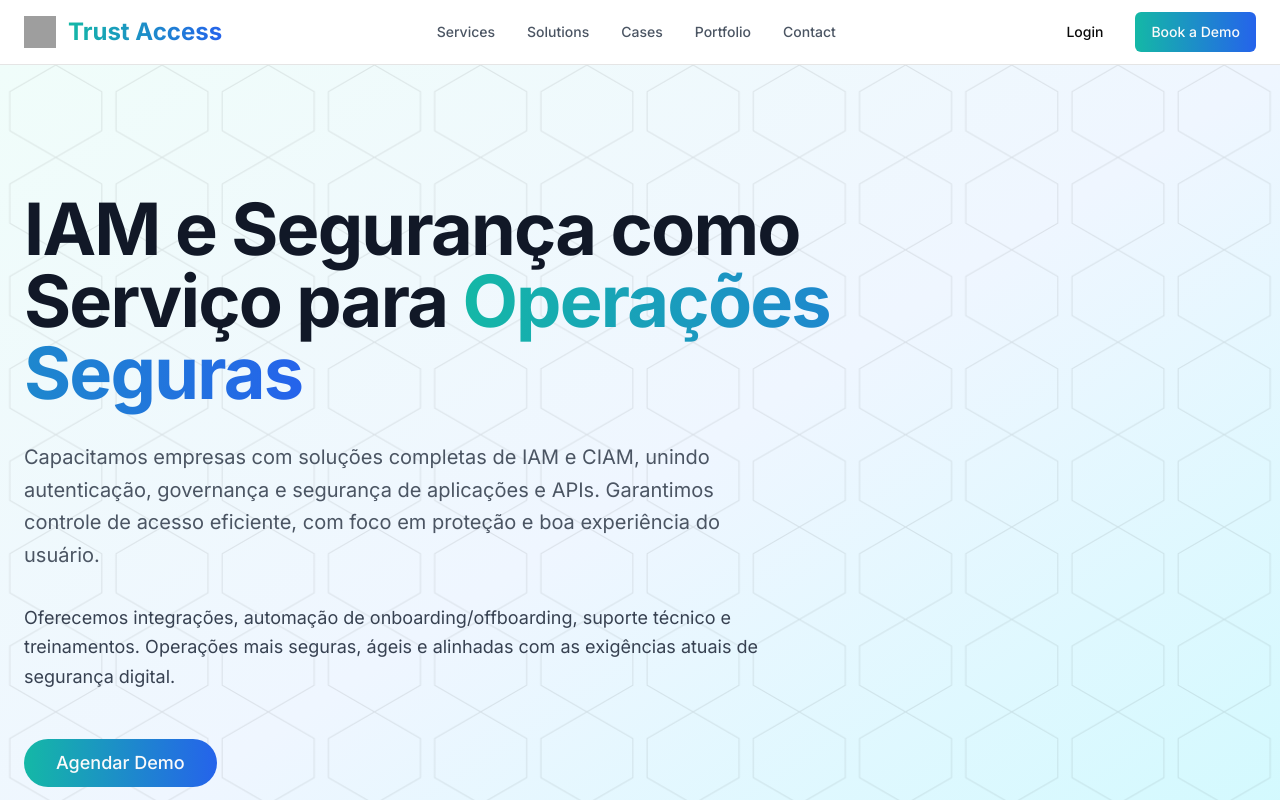
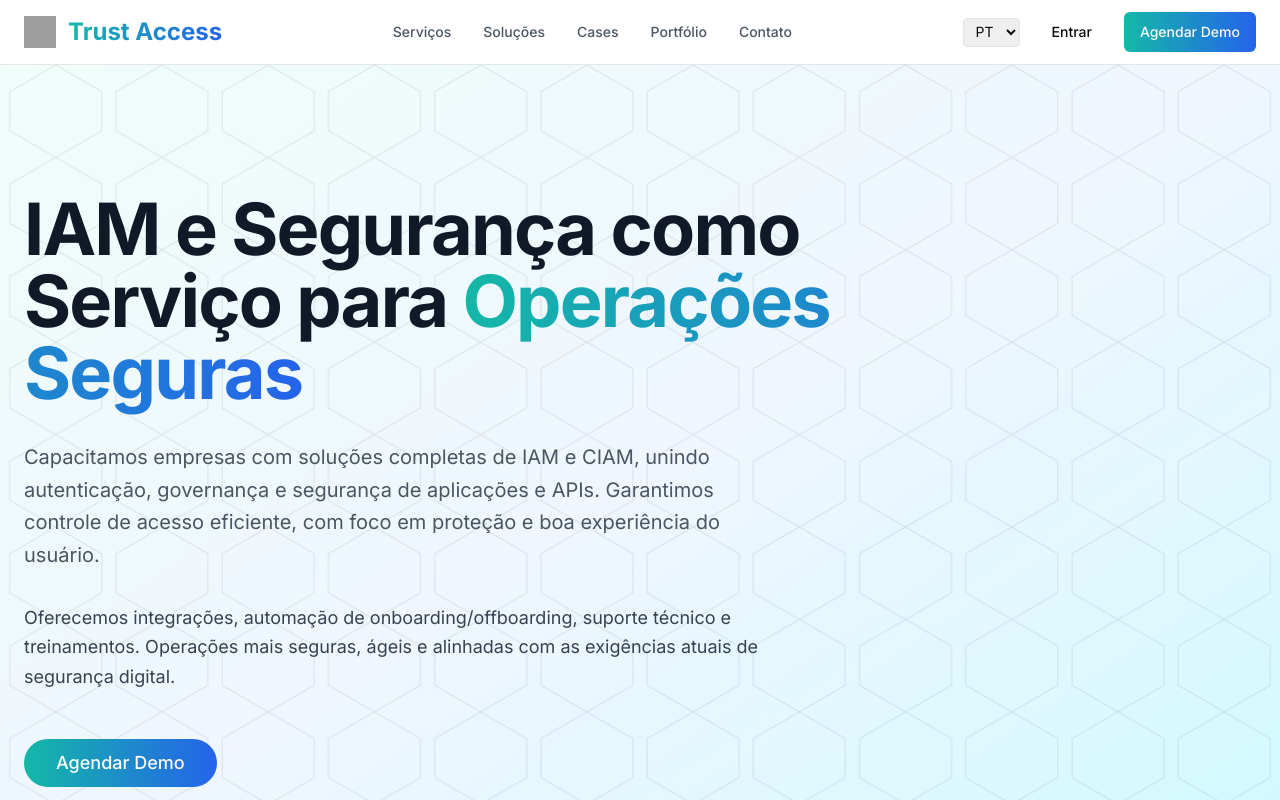
Before and after one commit to Trust-Access/ta-home-page, a Next.js app: page / in a window 1280 px wide. Shown: the top 800 px of the page. Built offline with nearby package versions, Linux system fonts and the light colour scheme; grey boxes are pictures that could not be loaded.

Commit message:
feat: add basic i18n support

```diff
--- a/app/layout.tsx
+++ b/app/layout.tsx
@@ -1,8 +1,12 @@
+"use client";
+
 import type { Metadata, Viewport } from 'next';
 import { Inter } from 'next/font/google';
 import './globals.css';
 import { siteConfig } from '@/lib/config';
 import { QueryProvider } from '@/components/query-provider';
+import { I18nProvider, Locale } from '@/lib/i18n';
+import { useState } from 'react';
 
 const inter = Inter({ subsets: ['latin'] });
 
@@ -73,10 +77,14 @@ export default function RootLayout({
 }: {
   children: React.ReactNode;
 }) {
+  const [locale, setLocale] = useState<Locale>('pt');
+
   return (
-    <html lang='pt-BR'>
+    <html lang={locale}>
       <body className={inter.className}>
-        <QueryProvider>{children}</QueryProvider>
+        <I18nProvider locale={locale} setLocale={setLocale}>
+          <QueryProvider>{children}</QueryProvider>
+        </I18nProvider>
       </body>
     </html>
   );
--- a/components/header.tsx
+++ b/components/header.tsx
@@ -1,10 +1,15 @@
+"use client";
+
 import { Button } from '@/components/ui/button';
 import { Menu } from 'lucide-react';
 import Image from 'next/image';
 import Link from 'next/link';
 import { navItems } from '@/data/navigation';
+import LanguageSwitcher from './language-switcher';
+import { useI18n } from '@/lib/i18n';
 
 export default function Header() {
+  const { t } = useI18n();
   return (
     <header className='sticky top-0 z-50 w-full border-b bg-white/95 backdrop-blur supports-[backdrop-filter]:bg-white/60'>
       <div className='container flex h-16 items-center justify-between px-4 md:px-6'>
@@ -28,16 +33,17 @@ export default function Header() {
               href={href}
               className='text-sm font-medium text-gray-600 hover:text-gray-900 transition-colors'
             >
-              {label}
+              {t(label)}
             </Link>
           ))}
         </nav>
         <div className='flex items-center space-x-4'>
+          <LanguageSwitcher />
           <Button variant='ghost' className='hidden md:inline-flex'>
-            Login
+            {t('header.login')}
           </Button>
           <Button className='bg-gradient-to-r from-teal-500 to-blue-600 hover:from-teal-600 hover:to-blue-700'>
-            Book a Demo
+            {t('header.bookDemo')}
           </Button>
           <Button variant='ghost' size='icon' className='md:hidden'>
             <Menu className='h-5 w-5' />
--- a/components/hero.tsx
+++ b/components/hero.tsx
@@ -1,6 +1,10 @@
+"use client";
+
 import { Button } from '@/components/ui/button';
+import { useI18n } from '@/lib/i18n';
 
 export default function Hero() {
+  const { t } = useI18n();
   return (
     <section className='relative py-20 md:py-32 overflow-hidden'>
       {/* Geometric Background Pattern */}
@@ -26,23 +30,23 @@ export default function Hero() {
         <div className='max-w-4xl'>
           <div className='space-y-8'>
               <h1 className='text-4xl font-bold tracking-tight sm:text-5xl md:text-6xl lg:text-7xl text-gray-900'>
-              IAM e Segurança como Serviço para{' '}
+                {t('hero.title')}{' '}
                 <span className='bg-gradient-to-r from-teal-500 to-blue-600 bg-clip-text text-transparent'>
-                Operações Seguras
+                  {t('hero.highlight')}
                 </span>
               </h1>
               <p className='text-xl text-gray-600 max-w-3xl leading-relaxed'>
-              Capacitamos empresas com soluções completas de IAM e CIAM, unindo autenticação, governança e segurança de aplicações e APIs. Garantimos controle de acesso eficiente, com foco em proteção e boa experiência do usuário.
+                {t('hero.description1')}
               </p>
               <p className='text-lg text-gray-700 max-w-3xl leading-relaxed'>
-              Oferecemos integrações, automação de onboarding/offboarding, suporte técnico e treinamentos. Operações mais seguras, ágeis e alinhadas com as exigências atuais de segurança digital.
+                {t('hero.description2')}
               </p>
               <div className='pt-4'>
                 <Button
                   size='lg'
                   className='bg-gradient-to-r from-teal-500 to-blue-600 hover:from-teal-600 hover:to-blue-700 text-lg px-8 py-6 rounded-full'
                 >
-                Agendar Demo
+                  {t('hero.cta')}
                 </Button>
               </div>
           </div>
--- /dev/null
+++ b/components/language-switcher.tsx
@@ -0,0 +1,18 @@
+'use client';
+
+import { Locale, useI18n } from '@/lib/i18n';
+
+export default function LanguageSwitcher() {
+  const { locale, setLocale } = useI18n();
+  return (
+    <select
+      className='border rounded px-2 py-1 text-sm'
+      value={locale}
+      onChange={(e) => setLocale(e.target.value as Locale)}
+    >
+      <option value='en'>EN</option>
+      <option value='es'>ES</option>
+      <option value='pt'>PT</option>
+    </select>
+  );
+}
--- a/data/navigation.ts
+++ b/data/navigation.ts
@@ -1,7 +1,7 @@
 export const navItems = [
-  { href: '#services', label: 'Services' },
-  { href: '#solutions', label: 'Solutions' },
-  { href: '#cases', label: 'Cases' },
-  { href: '#portfolio', label: 'Portfolio' },
-  { href: '#contact', label: 'Contact' },
+  { href: '#services', label: 'nav.services' },
+  { href: '#solutions', label: 'nav.solutions' },
+  { href: '#cases', label: 'nav.cases' },
+  { href: '#portfolio', label: 'nav.portfolio' },
+  { href: '#contact', label: 'nav.contact' },
 ];
--- /dev/null
+++ b/lib/i18n/en.json
@@ -0,0 +1,20 @@
+{
+  "nav": {
+    "services": "Services",
+    "solutions": "Solutions",
+    "cases": "Cases",
+    "portfolio": "Portfolio",
+    "contact": "Contact"
+  },
+  "header": {
+    "login": "Login",
+    "bookDemo": "Book a Demo"
+  },
+  "hero": {
+    "title": "IAM & Security as a Service for",
+    "highlight": "Secure Operations",
+    "description1": "We empower companies with complete IAM and CIAM solutions, combining authentication, governance and application and API security. We ensure efficient access control with focus on protection and a great user experience.",
+    "description2": "We offer integrations, onboarding/offboarding automation, technical support and training. Safer, more agile operations aligned with today's digital security requirements.",
+    "cta": "Schedule Demo"
+  }
+}
--- /dev/null
+++ b/lib/i18n/es.json
@@ -0,0 +1,20 @@
+{
+  "nav": {
+    "services": "Servicios",
+    "solutions": "Soluciones",
+    "cases": "Casos",
+    "portfolio": "Portafolio",
+    "contact": "Contacto"
+  },
+  "header": {
+    "login": "Iniciar sesión",
+    "bookDemo": "Reservar una demo"
+  },
+  "hero": {
+    "title": "IAM y Seguridad como Servicio para",
+    "highlight": "Operaciones Seguras",
+    "description1": "Capacitamos empresas con soluciones completas de IAM y CIAM, uniendo autenticación, gobernanza y seguridad de aplicaciones y API. Garantizamos control de acceso eficiente, enfocado en protección y una buena experiencia de usuario.",
+    "description2": "Ofrecemos integraciones, automatización de onboarding/offboarding, soporte técnico y capacitaciones. Operaciones más seguras, ágiles y alineadas con las exigencias actuales de seguridad digital.",
+    "cta": "Programar Demo"
+  }
+}
--- /dev/null
+++ b/lib/i18n/index.tsx
@@ -0,0 +1,64 @@
+'use client';
+
+import React, { createContext, useContext, useEffect, useState } from 'react';
+
+export type Locale = 'en' | 'es' | 'pt';
+
+interface I18nContextProps {
+  t: (key: string) => string;
+  locale: Locale;
+  setLocale: (locale: Locale) => void;
+}
+
+const I18nContext = createContext<I18nContextProps>({
+  t: (key: string) => key,
+  locale: 'en',
+  setLocale: () => {},
+});
+
+function getValue(dict: Record<string, unknown>, key: string): string | undefined {
+  return key
+    .split('.')
+    .reduce(
+      (acc: unknown, part) =>
+        acc && typeof acc === 'object' ? (acc as Record<string, unknown>)[part] : undefined,
+      dict,
+    ) as string | undefined;
+}
+
+const loaders: Record<Locale, () => Promise<{ default: Record<string, unknown> }>> = {
+  en: () => import('./en.json'),
+  es: () => import('./es.json'),
+  pt: () => import('./pt.json'),
+};
+
+export function I18nProvider({
+  children,
+  locale,
+  setLocale,
+}: {
+  children: React.ReactNode;
+  locale: Locale;
+  setLocale: (locale: Locale) => void;
+}) {
+  const [dictionary, setDictionary] = useState<Record<string, unknown>>({});
+
+  useEffect(() => {
+    loaders[locale]().then((module) => setDictionary(module.default));
+    document.documentElement.lang = locale;
+  }, [locale]);
+
+  function t(key: string) {
+    return getValue(dictionary, key) || key;
+  }
+
+  return (
+    <I18nContext.Provider value={{ t, locale, setLocale }}>
+      {children}
+    </I18nContext.Provider>
+  );
+}
+
+export function useI18n() {
+  return useContext(I18nContext);
+}
--- /dev/null
+++ b/lib/i18n/pt.json
@@ -0,0 +1,20 @@
+{
+  "nav": {
+    "services": "Serviços",
+    "solutions": "Soluções",
+    "cases": "Cases",
+    "portfolio": "Portfólio",
+    "contact": "Contato"
+  },
+  "header": {
+    "login": "Entrar",
+    "bookDemo": "Agendar Demo"
+  },
+  "hero": {
+    "title": "IAM e Segurança como Serviço para",
+    "highlight": "Operações Seguras",
+    "description1": "Capacitamos empresas com soluções completas de IAM e CIAM, unindo autenticação, governança e segurança de aplicações e APIs. Garantimos controle de acesso eficiente, com foco em proteção e boa experiência do usuário.",
+    "description2": "Oferecemos integrações, automação de onboarding/offboarding, suporte técnico e treinamentos. Operações mais seguras, ágeis e alinhadas com as exigências atuais de segurança digital.",
+    "cta": "Agendar Demo"
+  }
+}
```
Lines whose indentation alone changed are shown as unchanged.
